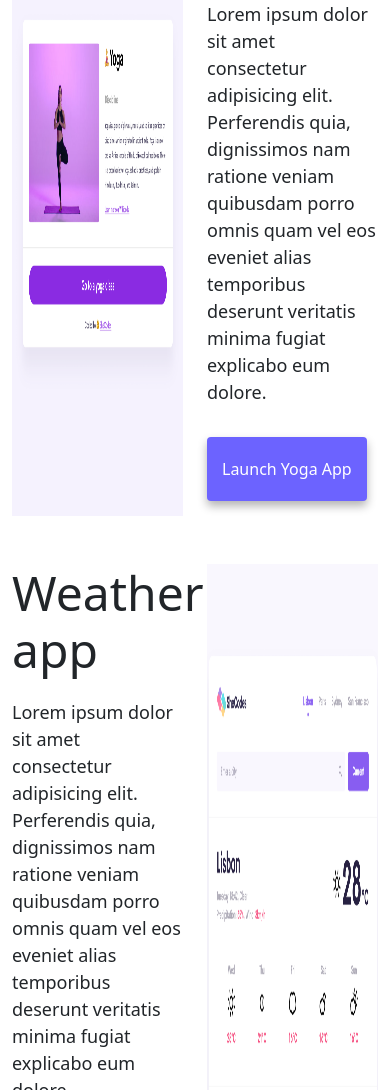
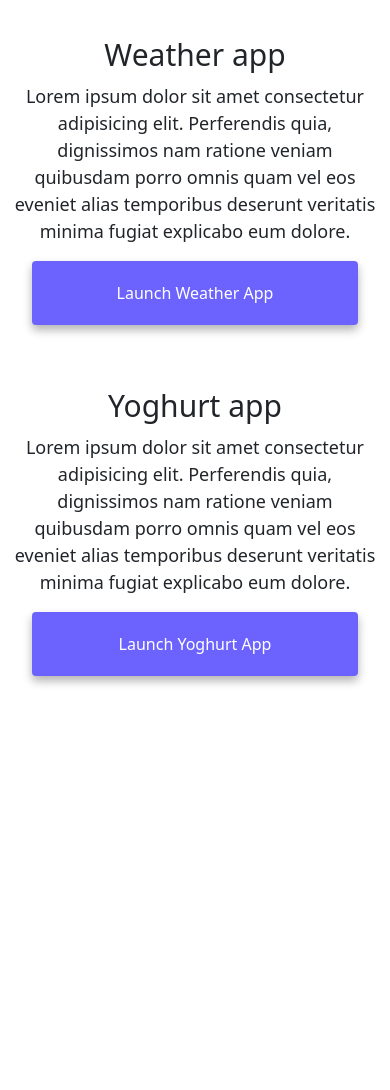
Before and after one commit to Miracle-2018/Gettoknowme-proj, a plain HTML site: page index.html in a window 390 px wide. Shown: the part 774-1864 px from the top of the page. After the commit the page ends 1565 px from the top, so only its background shows below. Drawn offline with nearby package versions, Linux system fonts and the light colour scheme.

Commit message:
Made it responsive

```diff
--- a/index.html
+++ b/index.html
@@ -19,7 +19,7 @@
       class="description"
       content="An inquisitive web-designer who's eager to view the world via other people's lenses"
     />
-    <title>Miracle Ige</title>
+    <title>Miracle Ige - A Front-end Developer</title>
     <link rel="stylesheet" href="/style.css" />
   </head>
   <body>
@@ -66,9 +66,9 @@
         <img
           src="/images/yoga.png"
           alt="yoga"
-          class="col-6 img-fluid rounded"
+          class="col-6 img-fluid rounded imaged"
         />
-        <div class="col-6">
+        <div class="col-sm-6">
           <h2>Yoga app</h2>
           <p>
             Lorem ipsum dolor sit amet consectetur adipisicing elit. Perferendis
@@ -76,7 +76,7 @@
             eos eveniet alias temporibus deserunt veritatis minima fugiat
             explicabo eum dolore.
           </p>
-          <div class="primary-link">
+          <div class="primary-link edited-link">
             <a href="#" class="contact-link" title="To launch"
               >Launch Yoga app</a
             >
@@ -86,7 +86,7 @@
     </div>
     <div class="container">
       <div class="row mt-5">
-        <div class="col-6">
+        <div class="col-sm-6">
           <h2>Weather app</h2>
           <p>
             Lorem ipsum dolor sit amet consectetur adipisicing elit. Perferendis
@@ -94,7 +94,7 @@
             eos eveniet alias temporibus deserunt veritatis minima fugiat
             explicabo eum dolore.
           </p>
-          <div class="primary-link mt-0">
+          <div class="primary-link edited-link">
             <a href="#" class="contact-link" title="To launch"
               >Launch Weather app</a
             >
@@ -103,7 +103,7 @@
         <img
           src="/images/weather.png"
           alt="weather"
-          class="col-6 img-fluid rounded"
+          class="col-6 img-fluid rounded imaged"
         />
       </div>
     </div>
@@ -112,9 +112,9 @@
         <img
           src="/images/yogurt.png"
           alt="yoghurt"
-          class="col-6 img-fluid rounded"
+          class="col-6 img-fluid rounded imaged"
         />
-        <div class="col-6">
+        <div class="col-sm-6">
           <h2>Yoghurt app</h2>
           <p>
             Lorem ipsum dolor sit amet consectetur adipisicing elit. Perferendis
@@ -122,9 +122,9 @@
             eos eveniet alias temporibus deserunt veritatis minima fugiat
             explicabo eum dolore.
           </p>
-          <div class="primary-link mt-0">
+          <div class="primary-link edited-link">
             <a href="#" class="contact-link" title="To launch"
-              >Launch Yogurt app</a
+              >Launch Yoghurt app</a
             >
           </div>
         </div>
--- a/style.css
+++ b/style.css
@@ -4,7 +4,7 @@
   --box-shadow: 0 5px 10px rgba(0, 0, 0, 0.3);
 }
 body {
-  margin-top: 100px;
+  margin: 100px 0;
 }
 h1,
 h2,
@@ -72,7 +72,7 @@ p {
 }
 
 .about-paragraphs p {
-  margin: 10px;
+  margin: 0 10px 0 10px;
 }
 
 .email-link {
@@ -101,3 +101,40 @@ p {
   text-decoration: none;
   text-transform: capitalize;
 }
+@media (max-width: 576px) {
+  h1 {
+    line-height: 1.5;
+    font-size: 48px;
+  }
+  h3 {
+    text-align: center;
+    padding-left: 10px;
+    padding-right: 10px;
+  }
+  p {
+    padding: 0;
+    text-align: center;
+    margin-top: 10px;
+  }
+  h2 {
+    font-size: 30px;
+    text-align: center;
+  }
+  .email-link {
+    font-size: 16px;
+  }
+  .imaged {
+    display: none;
+  }
+
+  .edited-link {
+    display: block;
+    text-align: center;
+    margin-top: 40px;
+    margin: 0 20px;
+  }
+  .primary-link a {
+    display: block;
+    text-align: center;
+  }
+}
```
Also changed, not shown: about.html (+5 -3 lines).
